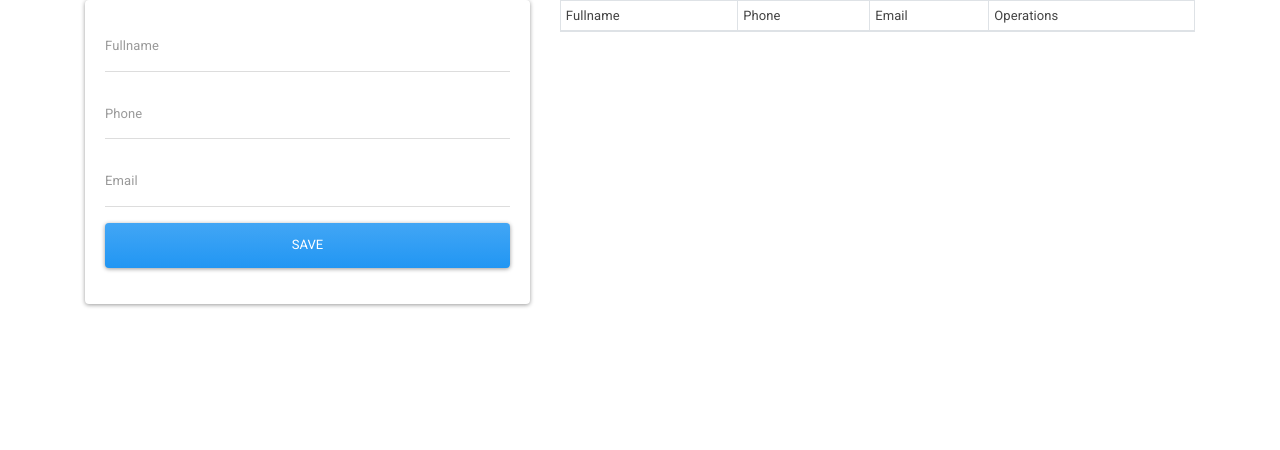
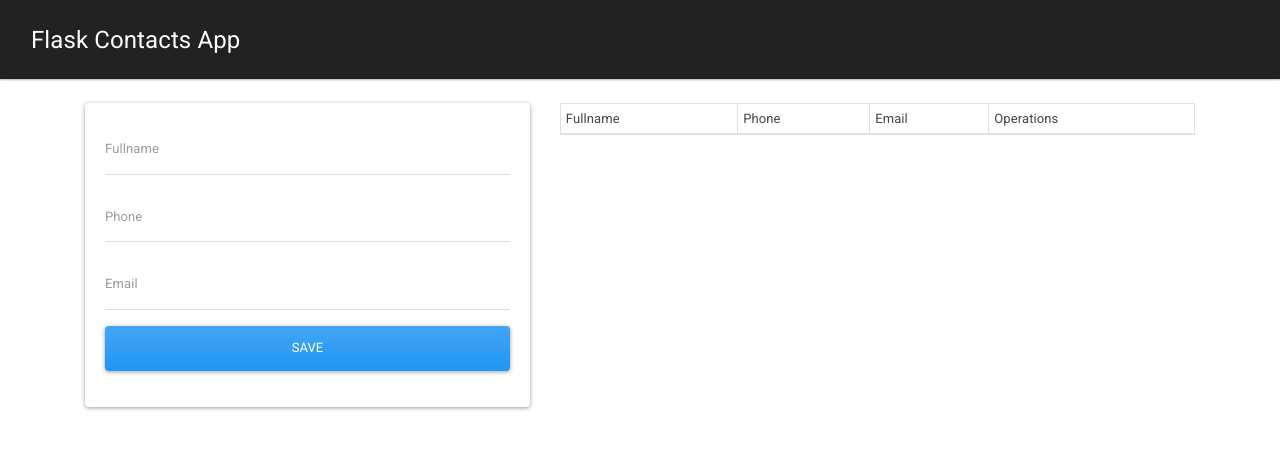
Before and after one commit to RobDav22/flask_contacts_app_V2, a Flask app: page / in a window 1280 px wide. Shown: the top 450 px of the page. Run offline with Flask 3, Linux system fonts and the light colour scheme; data that the repository does not hold is empty; some libraries are stand-ins or nearby versions.

Commit message:
Se agrega una barra de navegación

```diff
--- a/templates/layout.html
+++ b/templates/layout.html
@@ -10,7 +10,17 @@
 
 <body>
 
-    <div class="container">
+    <nav class="navbar navbar-expand-lg navbar-dark bg-dark">
+        <div class="container-fluid">
+            <a class="navbar-brand" href="/">Flask Contacts App</a>
+            <button class="navbar-toggler" type="button" data-bs-toggle="collapse" data-bs-target="#navbarNav"
+                aria-controls="navbarNav" aria-expanded="false" aria-label="Toggle navigation">
+                <span class="navbar-toggler-icon"></span>
+            </button>
+        </div>
+    </nav>
+
+    <div class="container pt-4  ">
         {% block body %}
         {% endblock %}
     </div>
```
